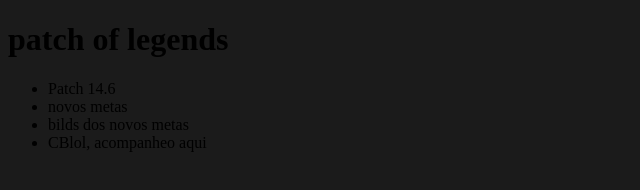
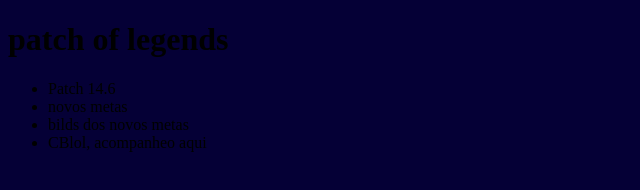
Before and after one commit to monomillo/vempentadermilo, a plain HTML site: page index.html in a window 1280 px wide. Shown: the whole page, without its empty margins (0-640 px from the left). Drawn offline with Linux system fonts and the light colour scheme.

Commit message:
pipipipipipo

```diff
--- a/style.css
+++ b/style.css
@@ -1,3 +1,3 @@
 body{
-    background-color: rgb(27, 27, 27);
+    background-color: rgb(5, 0, 54);
 }
```
Also changed, not shown: lol.png (added).
